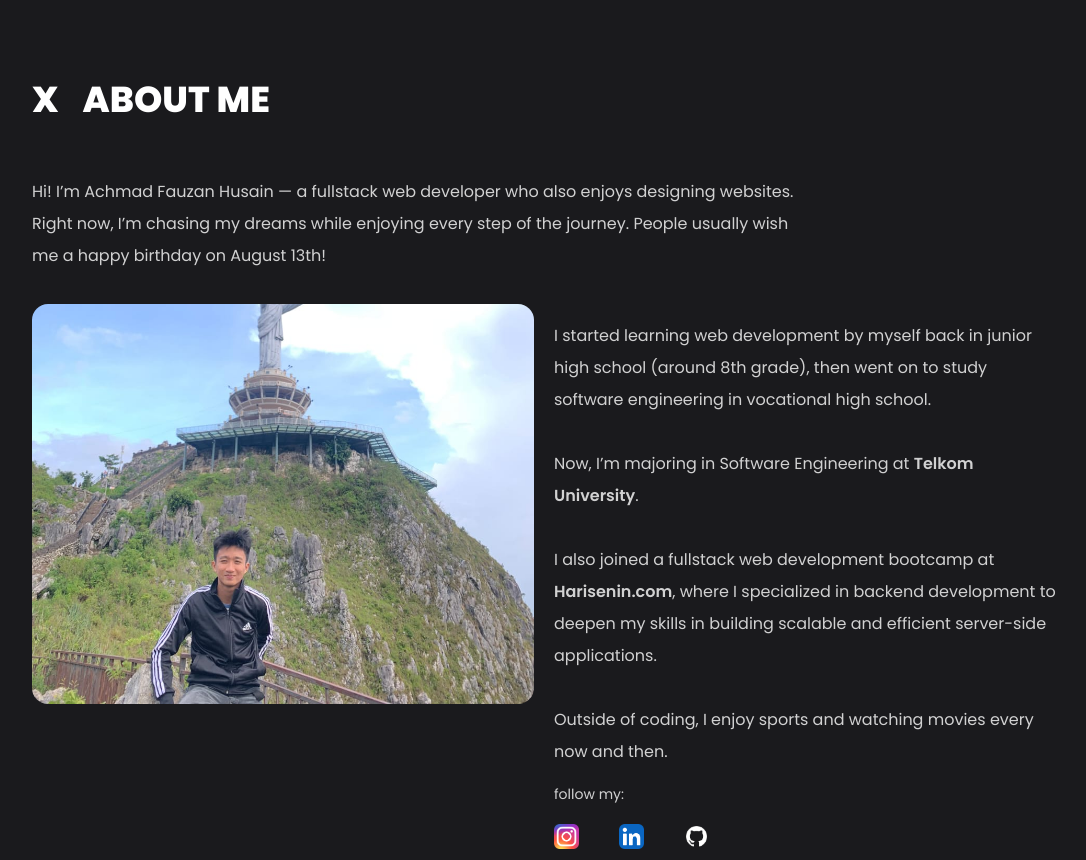
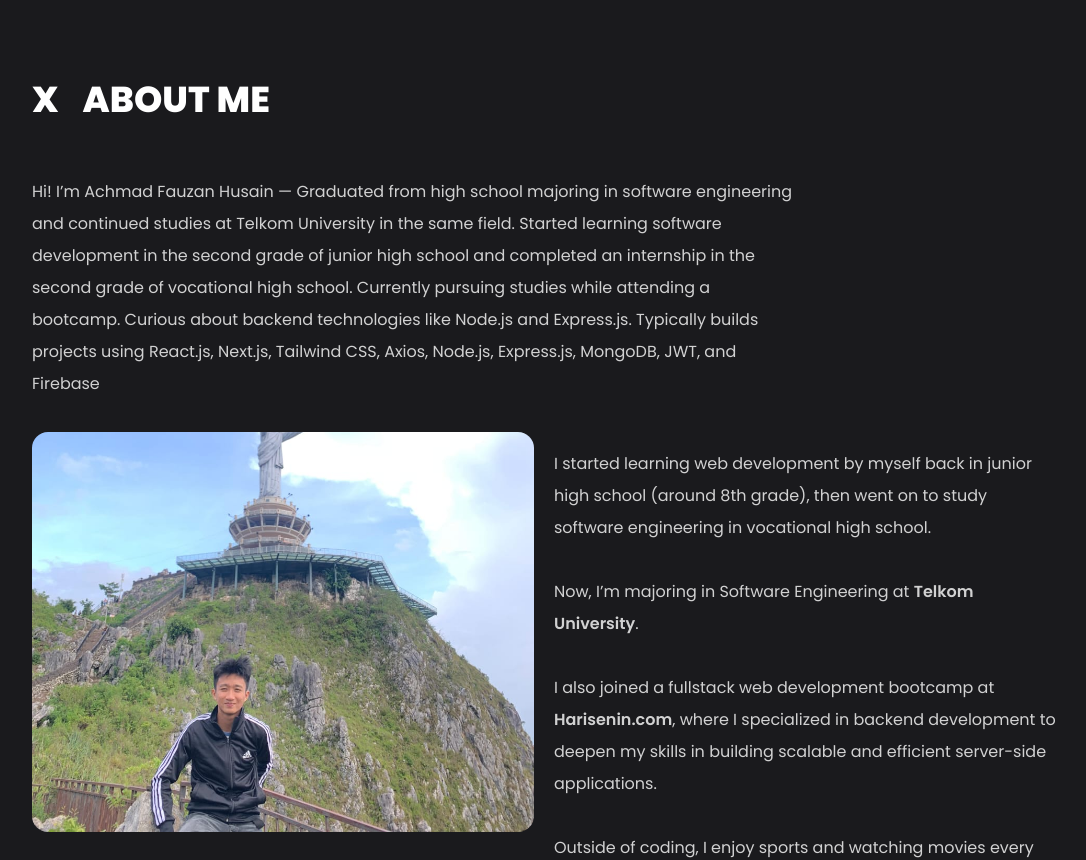
Before and after one commit to FauzanHusain13/portfolio, a Next.js app: page /about in a window 1280 px wide. Shown: the top 860 px of the page, without its empty margins (96-1182 px from the left). Built offline with nearby package versions, Linux system fonts and the light colour scheme.

Commit message:
change about page

```diff
--- a/pages/about.js
+++ b/pages/about.js
@@ -15,7 +15,10 @@ const About = () => {
                 {/* content */}
                 <div className="mt-10 md:mt-14 text-white/80 text-sm md:text-base">
                     <p className="md:w-[75%] leading-loose 2xl:leading-loose 2xl:text-xl">
-                        Hi! I’m Achmad Fauzan Husain — a fullstack web developer who also enjoys designing websites. Right now, I’m chasing my dreams while enjoying every step of the journey. People usually wish me a happy birthday on August 13th!
+                        Hi! I’m Achmad Fauzan Husain — Graduated from high school majoring in software engineering and continued studies at Telkom University in the same field. Started
+learning software development in the second grade of junior high school and completed an internship in the second grade of vocational
+high school. Currently pursuing studies while attending a bootcamp. Curious about backend technologies like Node.js and Express.js.
+Typically builds projects using React.js, Next.js, Tailwind CSS, Axios, Node.js, Express.js, MongoDB, JWT, and Firebase
                     </p>
 
                     <div className="mt-8 flex flex-col sm:flex-row gap-5">
```
